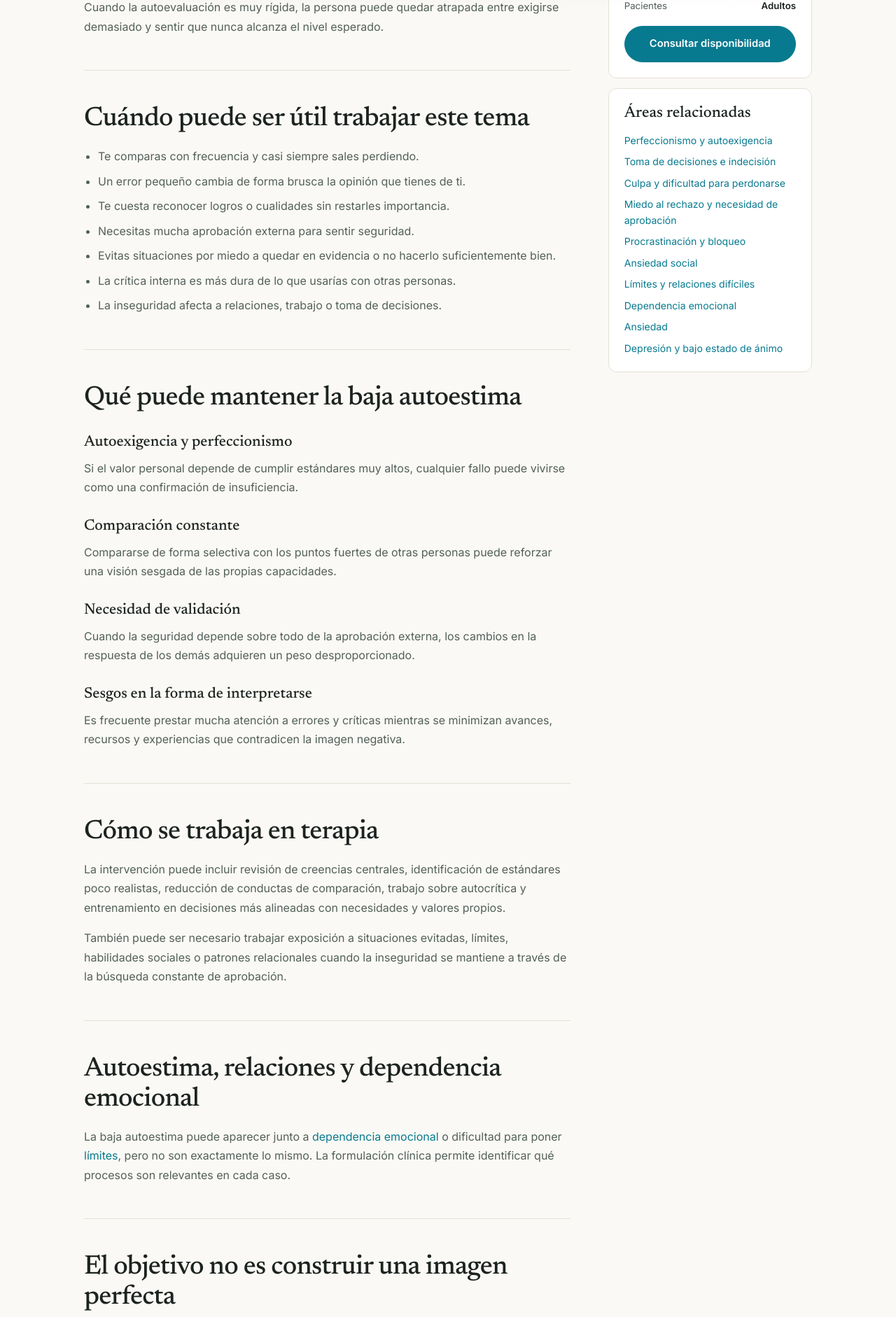
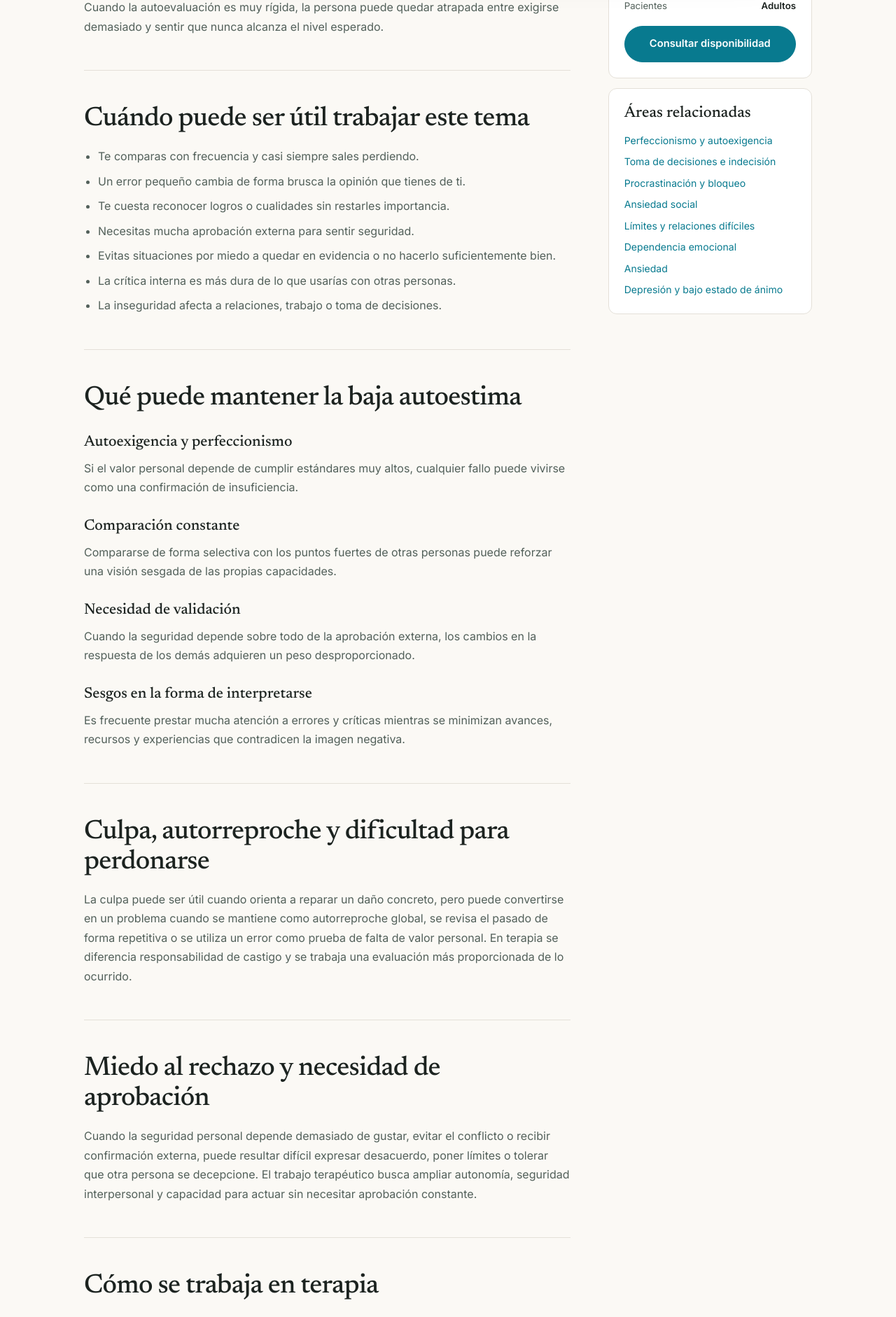
Before and after one commit to carolinasanchezgirona/Portfolio-Carolina, a Next.js app: page /autoestima-y-autocritica in a window 1280 px wide. Shown: the part 839-2721 px from the top of the page at 70% size. Built offline with nearby package versions, Linux system fonts and the light colour scheme.

Commit message:
SEO: integrar culpa y rechazo en autoestima

```diff
--- a/app/autoestima-y-autocritica/page.tsx
+++ b/app/autoestima-y-autocritica/page.tsx
@@ -43,6 +43,16 @@ export default function SelfEsteemPage() {
           <section><h2>La autoestima no es sentirse bien todo el tiempo</h2><p>Una autoestima estable no implica verse de forma positiva en cada momento. Tiene más que ver con poder reconocer fortalezas y limitaciones sin convertir cada error, crítica o rechazo en una prueba de falta de valor personal.</p><p>Cuando la autoevaluación es muy rígida, la persona puede quedar atrapada entre exigirse demasiado y sentir que nunca alcanza el nivel esperado.</p></section>
           <section id="cuando-consultar"><h2>Cuándo puede ser útil trabajar este tema</h2><ul><li>Te comparas con frecuencia y casi siempre sales perdiendo.</li><li>Un error pequeño cambia de forma brusca la opinión que tienes de ti.</li><li>Te cuesta reconocer logros o cualidades sin restarles importancia.</li><li>Necesitas mucha aprobación externa para sentir seguridad.</li><li>Evitas situaciones por miedo a quedar en evidencia o no hacerlo suficientemente bien.</li><li>La crítica interna es más dura de lo que usarías con otras personas.</li><li>La inseguridad afecta a relaciones, trabajo o toma de decisiones.</li></ul></section>
           <section><h2>Qué puede mantener la baja autoestima</h2><h3>Autoexigencia y perfeccionismo</h3><p>Si el valor personal depende de cumplir estándares muy altos, cualquier fallo puede vivirse como una confirmación de insuficiencia.</p><h3>Comparación constante</h3><p>Compararse de forma selectiva con los puntos fuertes de otras personas puede reforzar una visión sesgada de las propias capacidades.</p><h3>Necesidad de validación</h3><p>Cuando la seguridad depende sobre todo de la aprobación externa, los cambios en la respuesta de los demás adquieren un peso desproporcionado.</p><h3>Sesgos en la forma de interpretarse</h3><p>Es frecuente prestar mucha atención a errores y críticas mientras se minimizan avances, recursos y experiencias que contradicen la imagen negativa.</p></section>
+          <section>
+            <h2>Culpa, autorreproche y dificultad para perdonarse</h2>
+            <p>La culpa puede ser útil cuando orienta a reparar un daño concreto, pero puede convertirse en un problema cuando se mantiene como autorreproche global, se revisa el pasado de forma repetitiva o se utiliza un error como prueba de falta de valor personal. En terapia se diferencia responsabilidad de castigo y se trabaja una evaluación más proporcionada de lo ocurrido.</p>
+          </section>
+
+          <section>
+            <h2>Miedo al rechazo y necesidad de aprobación</h2>
+            <p>Cuando la seguridad personal depende demasiado de gustar, evitar el conflicto o recibir confirmación externa, puede resultar difícil expresar desacuerdo, poner límites o tolerar que otra persona se decepcione. El trabajo terapéutico busca ampliar autonomía, seguridad interpersonal y capacidad para actuar sin necesitar aprobación constante.</p>
+          </section>
+
           <section><h2>Cómo se trabaja en terapia</h2><p>La intervención puede incluir revisión de creencias centrales, identificación de estándares poco realistas, reducción de conductas de comparación, trabajo sobre autocrítica y entrenamiento en decisiones más alineadas con necesidades y valores propios.</p><p>También puede ser necesario trabajar exposición a situaciones evitadas, límites, habilidades sociales o patrones relacionales cuando la inseguridad se mantiene a través de la búsqueda constante de aprobación.</p></section>
           <section><h2>Autoestima, relaciones y dependencia emocional</h2><p>La baja autoestima puede aparecer junto a <a href="/dependencia-emocional/">dependencia emocional</a> o dificultad para poner <a href="/limites-y-relaciones-dificiles/">límites</a>, pero no son exactamente lo mismo. La formulación clínica permite identificar qué procesos son relevantes en cada caso.</p></section>
           <section><h2>El objetivo no es construir una imagen perfecta</h2><p>Trabajar la autoestima no consiste en convencerte de que todo en ti es positivo. El objetivo es desarrollar una valoración más amplia, realista y estable que no dependa de cada resultado o reacción externa.</p><div className="seo-callout"><strong>La seguridad no exige ausencia de dudas.</strong><span>Puede construirse aprendiendo a actuar incluso cuando la autocrítica todavía aparece.</span></div></section>
@@ -52,8 +62,6 @@ export default function SelfEsteemPage() {
           <div className="seo-card"><h2>Sesión de psicología</h2><ul className="seo-facts"><li><span>Duración</span><strong>60 minutos</strong></li><li><span>Tarifa</span><strong>60 €</strong></li><li><span>Modalidad</span><strong>Presencial y online</strong></li><li><span>Pacientes</span><strong>Adultos</strong></li></ul><a className="editorial-btn editorial-btn-primary" href="/cita/">Consultar disponibilidad</a></div>
           <div className="seo-card"><h3>Áreas relacionadas</h3><div className="seo-related"><a href="/perfeccionismo-y-autoexigencia/">Perfeccionismo y autoexigencia</a>
               <a href="/toma-de-decisiones-e-indecision/">Toma de decisiones e indecisión</a>
-              <a href="/culpa-y-dificultad-para-perdonarse/">Culpa y dificultad para perdonarse</a>
-              <a href="/miedo-al-rechazo-y-necesidad-de-aprobacion/">Miedo al rechazo y necesidad de aprobación</a>
               <a href="/procrastinacion-y-bloqueo/">Procrastinación y bloqueo</a>
               <a href="/ansiedad-social-y-miedo-al-ridiculo/">Ansiedad social</a>
               <a href="/limites-y-relaciones-dificiles/">Límites y relaciones difíciles</a><a href="/dependencia-emocional/">Dependencia emocional</a><a href="/ansiedad/">Ansiedad</a><a href="/depresion/">Depresión y bajo estado de ánimo</a></div></div>
```
